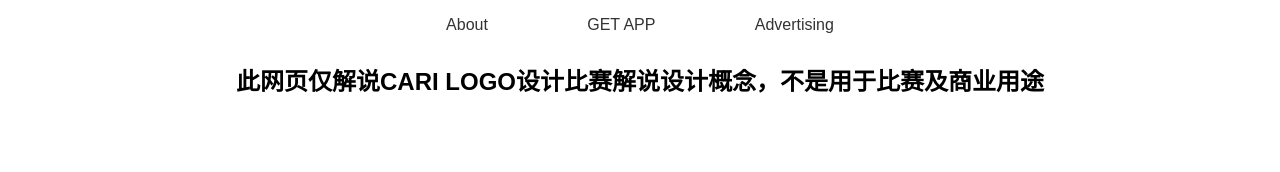
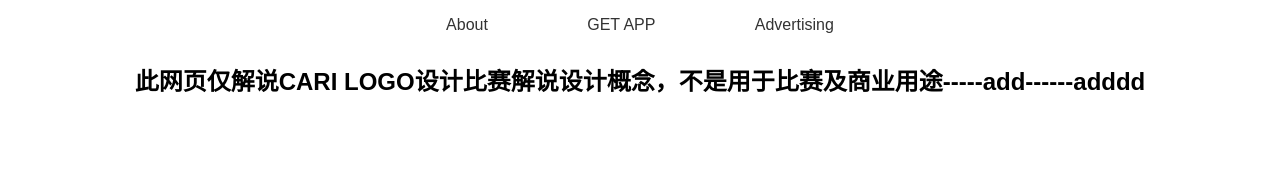
Before and after one commit to mylim95/cari-contest, a plain HTML site: page index.html in a window 1280 px wide. Shown: the top 172 px of the page. Drawn offline with Linux system fonts and the light colour scheme.

Commit message:
update index

```diff
--- a/index.html
+++ b/index.html
@@ -15,7 +15,7 @@
 	<li><a href="#">GET APP</a></li>
 	<li><a href="#">Advertising</a></li>
 </ul>
-<h1>此网页仅解说CARI LOGO设计比赛解说设计概念，不是用于比赛及商业用途</h1>
+<h1>此网页仅解说CARI LOGO设计比赛解说设计概念，不是用于比赛及商业用途-----add------adddd</h1>
 </nav>
   <body>
 
```
